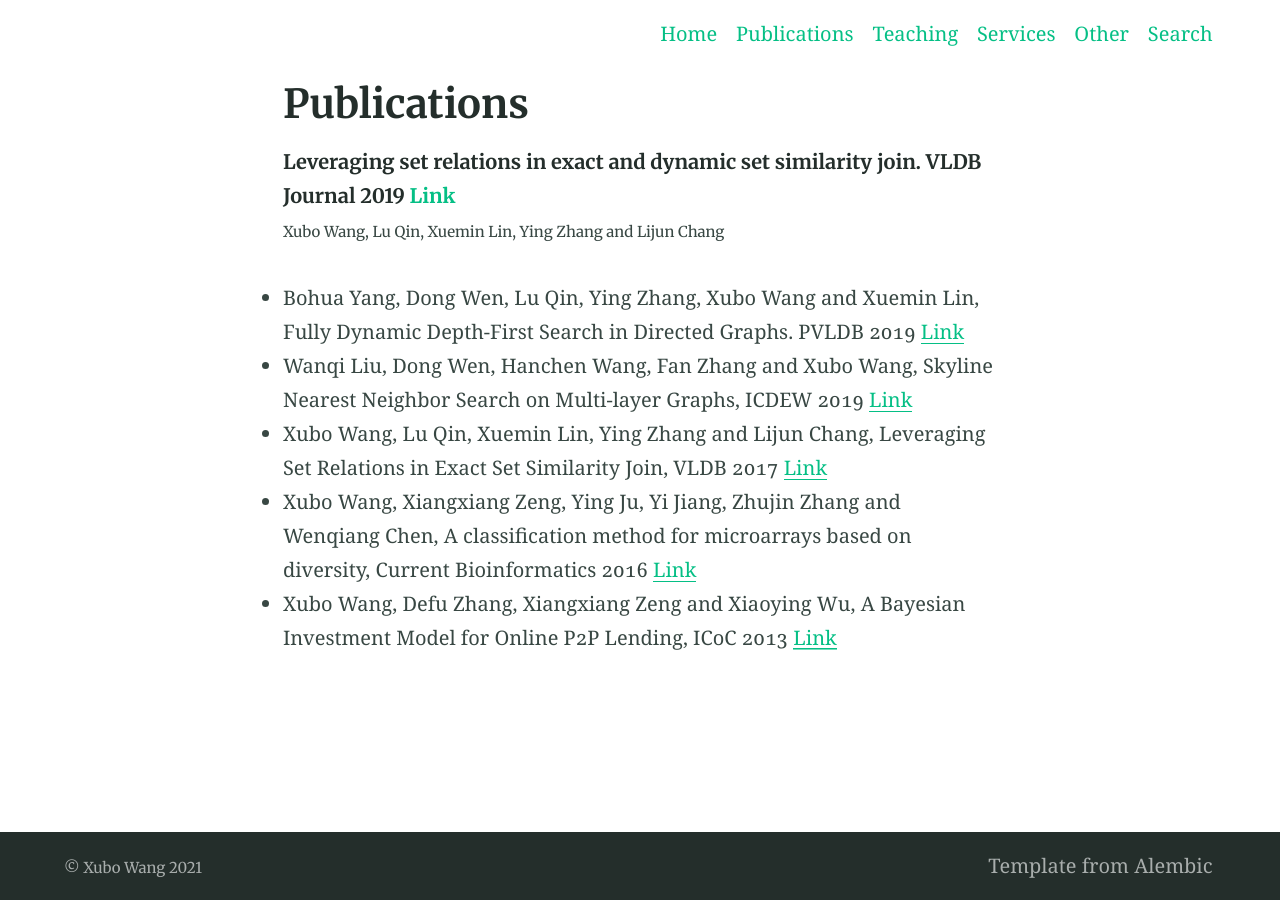
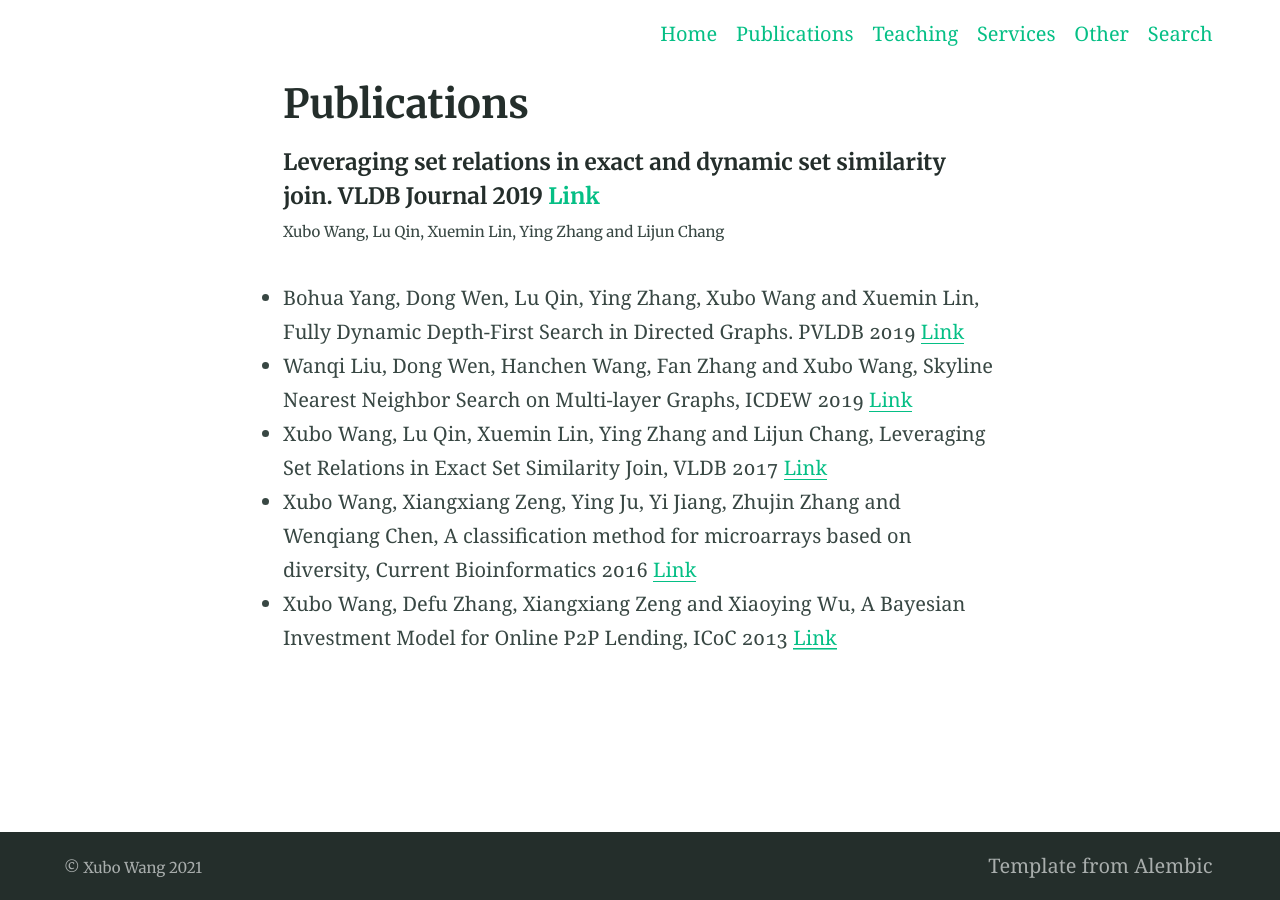
Before and after one commit to xbwanglab/xwang, a Jekyll site: the page built from publications.md, in a window 1280 px wide. Built offline with Jekyll 4.4.1, drawn with Linux system fonts in a browser that asks for light colours.

```diff
--- a/publications.md
+++ b/publications.md
@@ -5,7 +5,7 @@ title: Publications
 
 
 
-###### Leveraging set relations in exact and dynamic set similarity join. VLDB Journal 2019 [Link](https://link.springer.com/article/10.1007/s00778-018-0529-2)
+##### Leveraging set relations in exact and dynamic set similarity join. VLDB Journal 2019 [Link](https://link.springer.com/article/10.1007/s00778-018-0529-2)
 <small> Xubo Wang, Lu Qin, Xuemin Lin, Ying Zhang and Lijun Chang </small>
 
 - Bohua Yang, Dong Wen, Lu Qin, Ying Zhang, Xubo Wang and Xuemin Lin, Fully Dynamic Depth-First Search in Directed Graphs. PVLDB 2019 [Link](http://www.vldb.org/pvldb/vol13/p142-yang.pdf)
```
